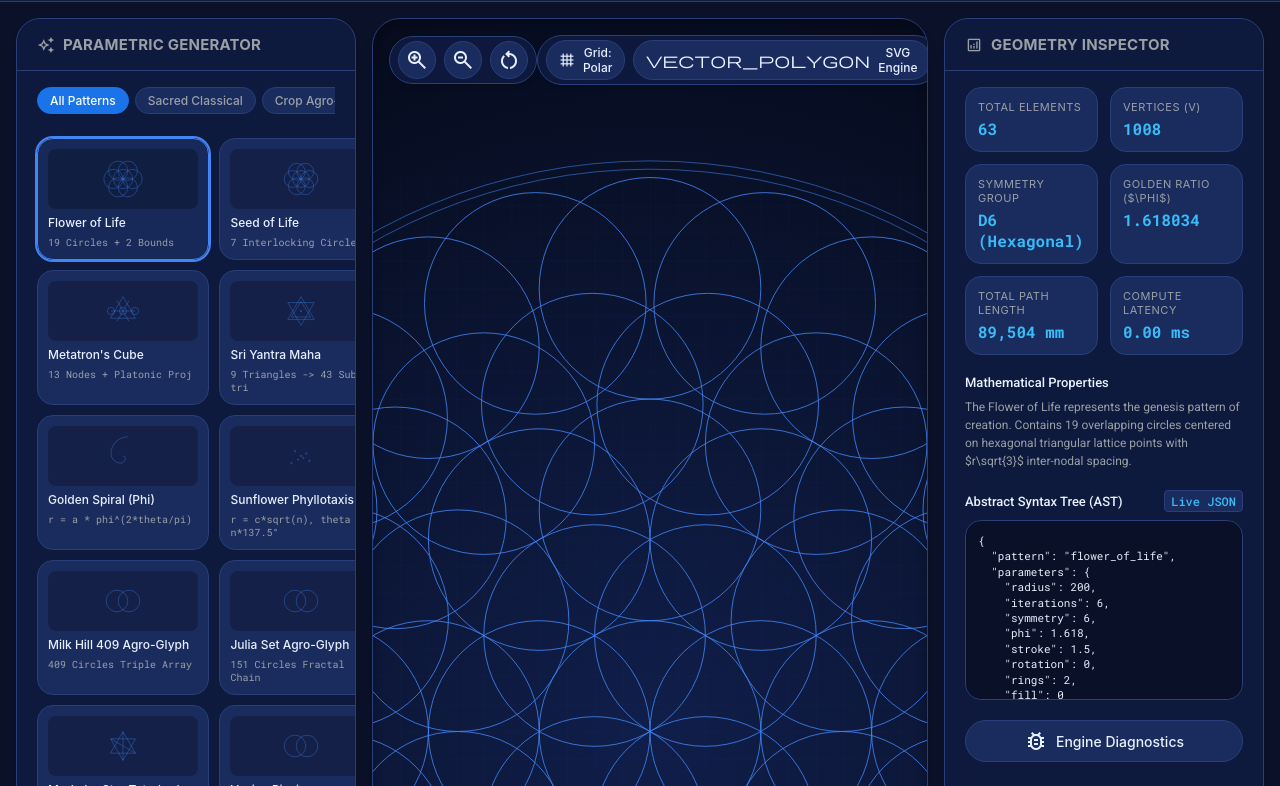
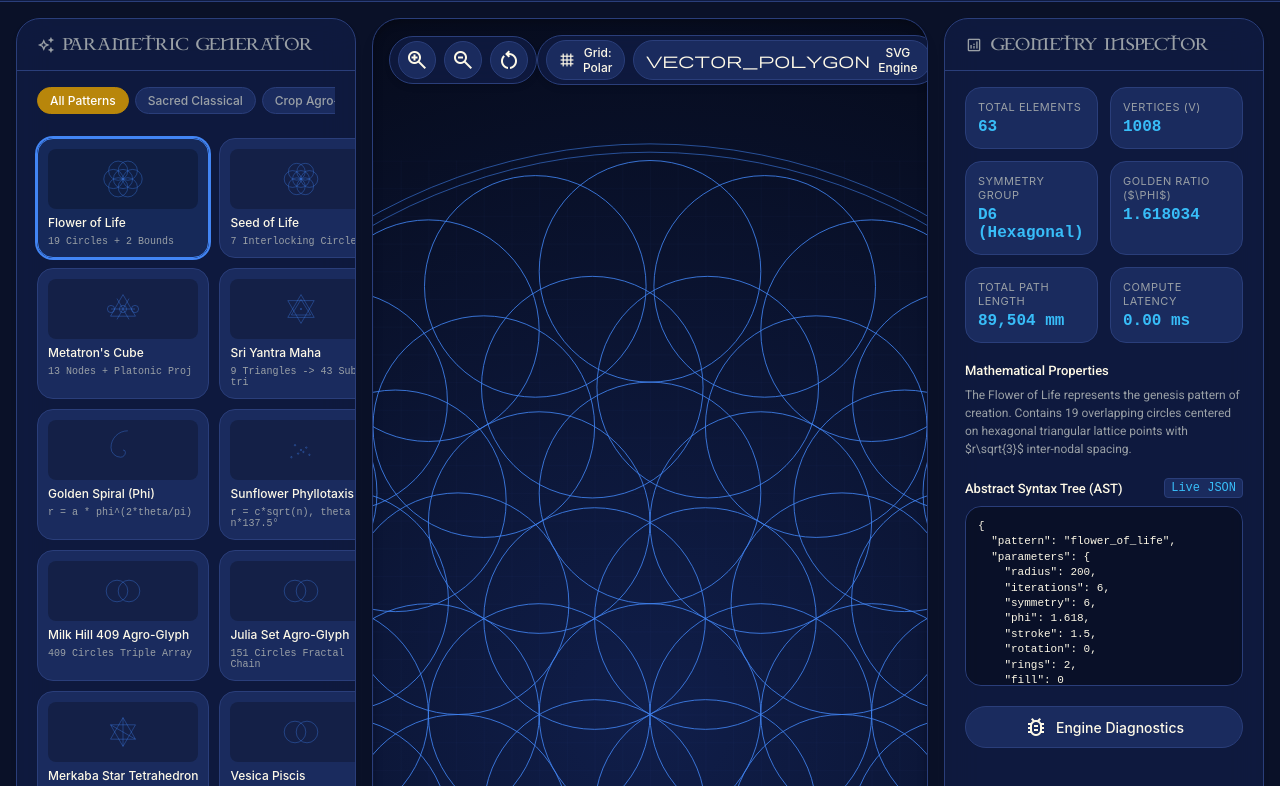
Before and after one commit to 1nc0gn30/ufo-sacred-geometry, a plain HTML site: page public/index.html in a window 1280 px wide. Shown: the part 62-848 px from the top of the page. Drawn offline with nearby package versions, Linux system fonts and the light colour scheme; no server answers; a web font is replaced by a local one.

Commit message:
feat(atelier): integrate Atelier gold theme and UI enhancements

```diff
--- /dev/null
+++ b/public/atelier.css
@@ -0,0 +1,53 @@
+@font-face {
+  font-family: "Celtic Garamond";
+  src: url("fonts/CelticGaramond.ttf") format("truetype");
+  font-weight: 100 900;
+  font-style: normal;
+  font-display: swap;
+}
+
+:root {
+  --md-primary: #B8860B;
+  --md-on-primary: #101828;
+  --md-primary-container: #FEF9E7;
+  --md-on-primary-container: #6B5308;
+  --md-surface: #FFFFFF;
+  --md-surface-card: #FFFFFF;
+  --md-on-surface: #101828;
+  --md-on-surface-variant: #475467;
+  --md-outline: #EAECF0;
+  --g-blue: #B8860B;
+  --g-blue-dark: #8A6A09;
+  --g-blue-light: #FEF9E7;
+  --google-blue: #B8860B;
+  --google-blue-hover: #8A6A09;
+  --google-blue-light: #FEF9E7;
+  --md-sys-color-primary: #B8860B;
+  --md-sys-color-on-primary: #101828;
+  --md-sys-color-primary-container: #FEF9E7;
+  --md-sys-color-on-primary-container: #6B5308;
+  --md-sys-color-surface: #F7F6F2;
+  --md-sys-color-surface-dim: #F7F6F2;
+  --md-sys-color-surface-container: #FFFFFF;
+  --md-sys-color-surface-container-low: #F7F6F2;
+  --md-sys-color-surface-container-high: #FFFFFF;
+  --md-sys-color-surface-container-highest: #FEF9E7;
+  --md-sys-color-on-surface: #101828;
+  --md-sys-color-on-surface-variant: #475467;
+  --md-sys-color-outline: #EAECF0;
+  --md-sys-color-outline-variant: #EAECF0;
+  --font-google: "Inter", "Segoe UI", sans-serif;
+  --font-sans: "Inter", "Segoe UI", sans-serif;
+  --font-family: "Inter", "Segoe UI", sans-serif;
+  --font-mono: "JetBrains Mono", "IBM Plex Mono", ui-monospace, monospace;
+}
+
+h1, h2, h3, header .brand-title, .brand h1 {
+  font-family: "Celtic Garamond", Georgia, serif !important;
+  font-weight: 400;
+  letter-spacing: 0.01em;
+}
+
+button, .btn, .md-button {
+  border-radius: 999px;
+}
--- a/public/index.html
+++ b/public/index.html
@@ -20,9 +20,9 @@
       --font-body: 'Roboto', -apple-system, BlinkMacSystemFont, 'Segoe UI', sans-serif;
       --font-mono: 'Roboto Mono', monospace;
 
-      --google-blue: #1a73e8;
-      --google-blue-hover: #1765cc;
-      --google-blue-surface: #e8f0fe;
+      --google-blue: #B8860B;
+      --google-blue-hover: #8A6A09;
+      --google-blue-surface: #FEF9E7;
       --google-red: #ea4335;
       --google-yellow: #fbbc04;
       --google-green: #34a853;
@@ -47,13 +47,13 @@
       --bg-surface: #101c42;
       --bg-surface-variant: #1a2b5e;
       --bg-card: rgba(16, 28, 66, 0.85);
-      --text-primary: #e8f0fe;
+      --text-primary: #FEF9E7;
       --text-secondary: #9aa0a6;
       --border-color: #2a3e7a;
       --stroke-default: #4285f4;
       --stroke-accent: #38bdf8;
       --grid-color: rgba(66, 133, 244, 0.12);
-      --badge-bg: #1a73e8;
+      --badge-bg: #B8860B;
       --badge-text: #ffffff;
       --viewport-bg: radial-gradient(circle at center, #101e4a 0%, #060b1c 100%);
     }
@@ -99,9 +99,9 @@
       --text-secondary: #9aa0a6;
       --border-color: #3c4043;
       --stroke-default: #e8eaed;
-      --stroke-accent: #8ab4f8;
+      --stroke-accent: #D4AF37;
       --grid-color: rgba(255, 255, 255, 0.08);
-      --badge-bg: #8ab4f8;
+      --badge-bg: #D4AF37;
       --badge-text: #202124;
       --viewport-bg: radial-gradient(circle at center, #242424 0%, #0d0d0d 100%);
     }
@@ -114,10 +114,10 @@
       --text-primary: #202124;
       --text-secondary: #5f6368;
       --border-color: #dadce0;
-      --stroke-default: #1a73e8;
+      --stroke-default: #B8860B;
       --stroke-accent: #d93025;
       --grid-color: rgba(26, 115, 232, 0.08);
-      --badge-bg: #1a73e8;
+      --badge-bg: #B8860B;
       --badge-text: #ffffff;
       --viewport-bg: radial-gradient(circle at center, #ffffff 0%, #eef2f8 100%);
     }
@@ -683,6 +683,7 @@
       box-shadow: 0 0 6px var(--google-yellow);
     }
   </style>
+  <link rel="stylesheet" href="atelier.css">
 </head>
 <body>
 
```
Also changed, not shown: public/fonts/CelticGaramond.ttf (added).
